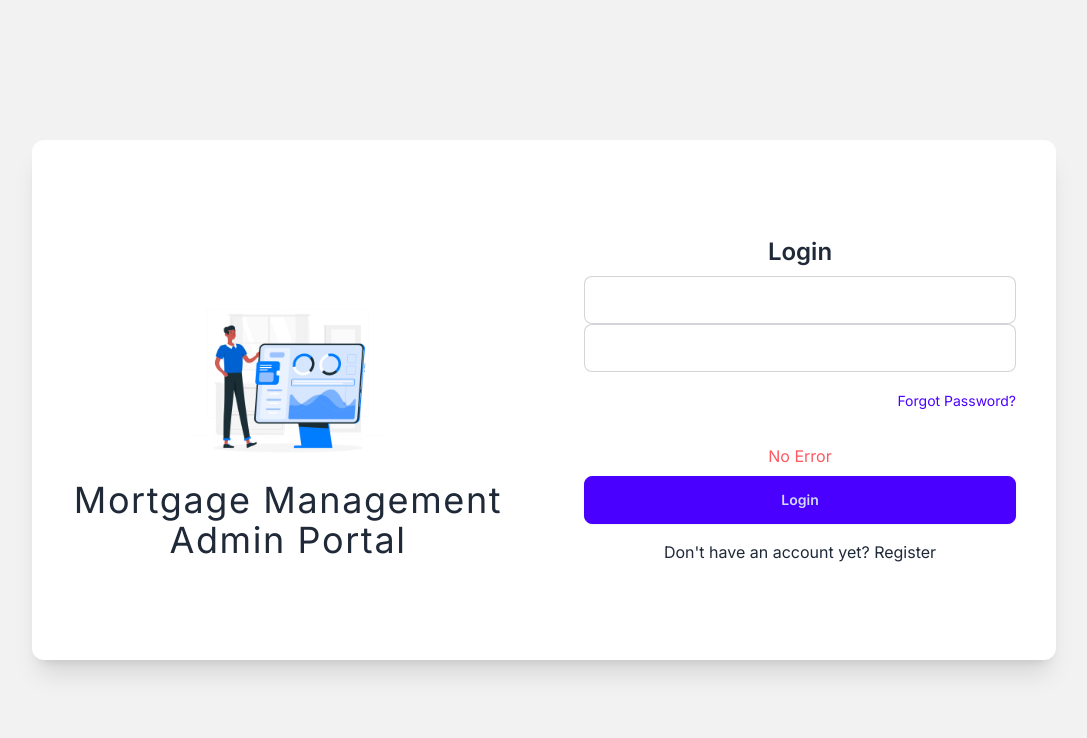
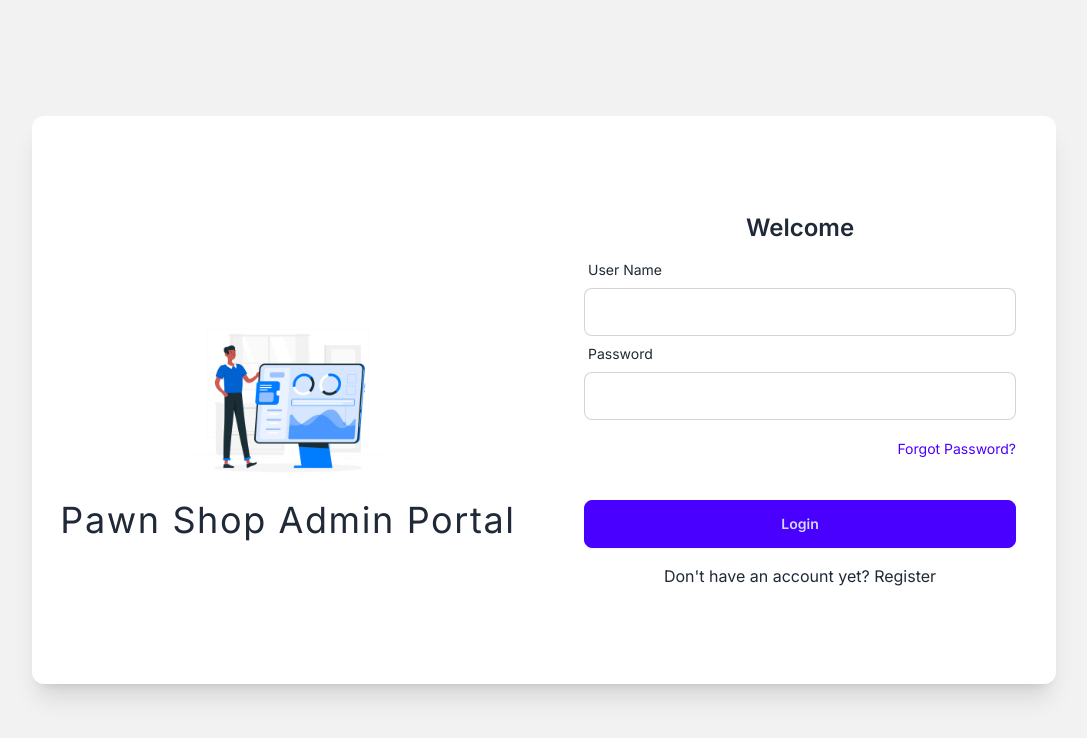
Before and after one commit to kyuukyuusheinmoe/next-portal-template, a Next.js app: page /auth/signin in a window 1280 px wide. Shown: the top 738 px of the page, without its empty margins (96-1183 px from the left). Built offline with nearby package versions, Linux system fonts and the light colour scheme.

Commit message:
add signin page

```diff
--- a/app/auth/signin/page.tsx
+++ b/app/auth/signin/page.tsx
@@ -1,9 +1,24 @@
-import Login from '@/app/features/user/Login'
+import LoginForm from '@/app/features/user/Login'
 import React from 'react'
 
 const Page = () => {
   return (
-    <Login/>
+    <>
+    <div className="min-h-screen bg-base-200 flex items-center">
+            <div className="card mx-auto w-full max-w-5xl  shadow-xl">
+                <div className="grid  md:grid-cols-2 grid-cols-1  bg-base-100 rounded-xl">
+                <div className="m-auto text-center leading-10 tracking-widest">
+                <div className="text-center mt-12"><img src="/intro.png" alt="Dashwind Admin Template" className="w-48 inline-block"></img></div>
+                    <h5 className="text-4xl"> Pawn Shop Admin Portal</h5>
+                </div>
+                <div className='py-24 px-10'>
+                    <h2 className='text-2xl font-semibold mb-2 text-center'>{"Welcome"}</h2>
+                    <LoginForm />
+                </div>
+            </div>
+            </div>
+        </div>
+    </>
   )
 }
 
--- a/app/features/user/Login.tsx
+++ b/app/features/user/Login.tsx
@@ -1,39 +1,48 @@
+"use client"
+import { useState, useTransition } from 'react';
 import Link from 'next/link'
-import InputText from '../../components/Input/InputText'
 import ErrorText from '../../components/Typography/ErrorText';
-import { siginin } from '@/services/authServices';
 
-function Login(){
+const Login = () => {
+    const [isPending, startTransition] = useTransition();
+    const [errorMsg, setErrorMsg] = useState<string | null>(null)
 
+    const onSubmit = (data: FormData) => {
+        startTransition(async () => {
+            // const res = await signin(data)
+            // if (res?.errorMsg) {
+            //     setErrorMsg(res?.errorMsg)
+            // }
+        })
+    }
     return(
-        <div className="min-h-screen bg-base-200 flex items-center">
-            <div className="card mx-auto w-full max-w-5xl  shadow-xl">
-                <div className="grid  md:grid-cols-2 grid-cols-1  bg-base-100 rounded-xl">
-                <div className="m-auto text-center leading-10 tracking-widest">
-                <div className="text-center mt-12"><img src="/intro.png" alt="Dashwind Admin Template" className="w-48 inline-block"></img></div>
-                    <h5 className="text-4xl"> Mortgage Management Admin Portal</h5>
-                </div>
-                <div className='py-24 px-10'>
-                    <h2 className='text-2xl font-semibold mb-2 text-center'>Login</h2>
-                    <form action={siginin}>
+        <>
+        <form action={onSubmit}>
                         <div className="mb-4">
-                            <InputText type="email" containerStyle="mt-4" labelTitle="Email Id" name="email"/>
-
-                            <InputText type="password" containerStyle="mt-4" labelTitle="Password" name="password"/>
+                            <div className={`form-control w-full`}>
+                                <label className="label">
+                                    <span className={"label-text text-base-content "}>{"User Name"}</span>
+                                </label>
+                                <input type="text" className="input input-bordered" name="username"/>
+                            </div>
+                            <div className={`form-control w-full`}>
+                                <label className="label">
+                                    <span className={"label-text text-base-content "}>{"Password"}</span>
+                                </label>
+                                <input type="password" className="input input-bordered" name="password"/>
+                            </div>
                         </div>
 
                         <div className='text-right text-primary'><Link href="/forgot-password"><span className="text-sm  inline-block  hover:text-primary hover:underline hover:cursor-pointer transition duration-200">Forgot Password?</span></Link>
                         </div>
 
-                        <ErrorText styleClass="mt-8">{"No Error"}</ErrorText>
-                        <button type="submit" className={"btn mt-2 w-full btn-primary"}>Login</button>
+                        <ErrorText styleClass="mt-8">{errorMsg}</ErrorText>
+                        <button type="submit" disabled={isPending} aria-disabled={isPending} className={"btn mt-2 w-full btn-primary"}>{"Login"}</button>
 
                         <div className='text-center mt-4'>Don't have an account yet? <Link href="/register"><span className="  inline-block  hover:text-primary hover:underline hover:cursor-pointer transition duration-200">Register</span></Link></div>
                     </form>
-                </div>
-            </div>
-            </div>
-        </div>
+        </>
+
     )
 }
 
```
